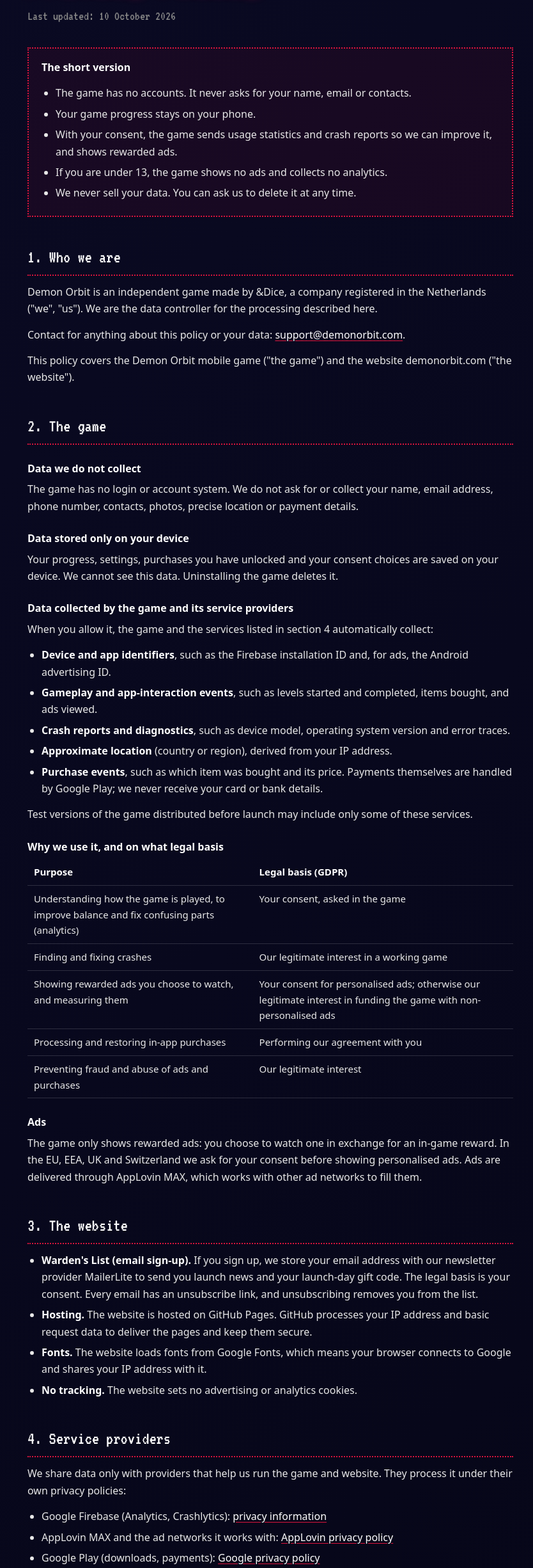
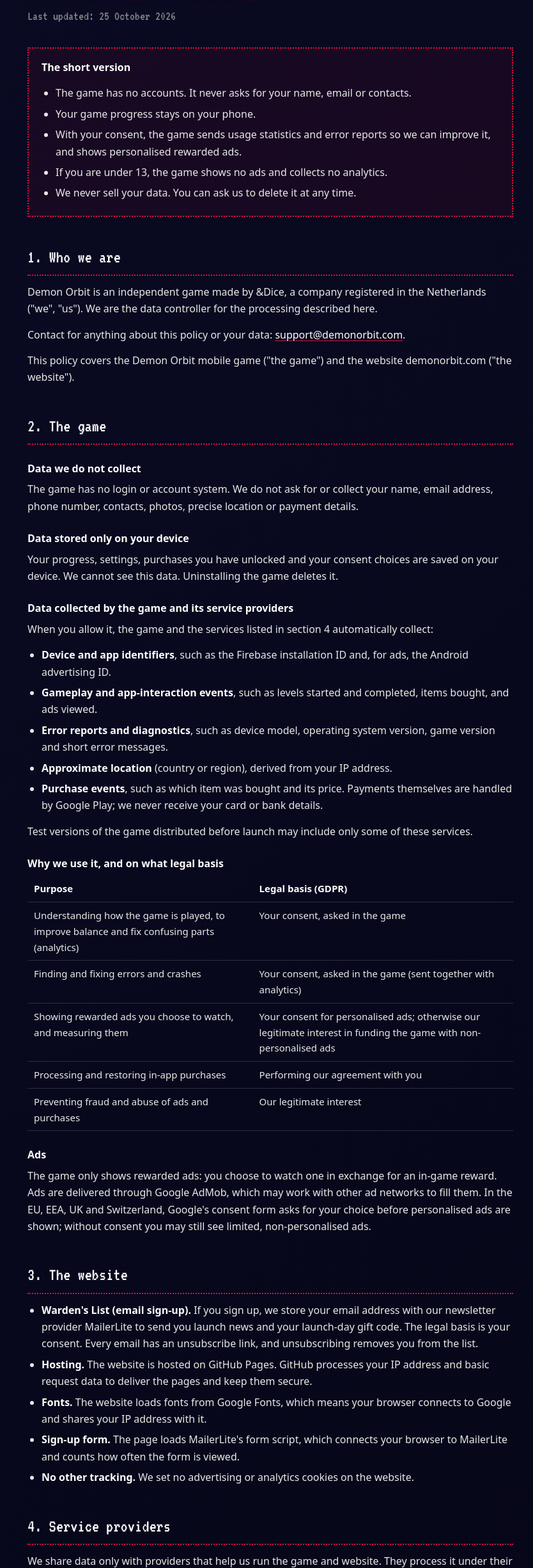
Before and after one commit to NaamHenk/demon-orbit-landing, a plain HTML site: page privacy/index.html in a window 1280 px wide. Shown: the part 155-2605 px from the top of the page at 64% size, without its empty margins (217-1051 px from the left). Drawn offline with Linux system fonts and the light colour scheme.

Commit message:
Privacy policy: name AdMob, drop Crashlytics, cover MailerLite form
The game now serves ads through Google AdMob with Google's consent form, and
error reports go through Firebase Analytics under the analytics consent, so
the AppLovin MAX and Crashlytics references were wrong. The sign-up form's
MailerLite script runs on every visit, so the policy says so.

Co-Authored-By: Claude Opus 5.5 <noreply@anthropic.com>

```diff
--- a/privacy/index.html
+++ b/privacy/index.html
@@ -95,14 +95,14 @@
             <a class="legal-back" href="../">&larr; Back to Demon Orbit</a>
 
             <h1>Privacy Policy</h1>
-            <p class="updated">Last updated: 10 October 2026</p>
+            <p class="updated">Last updated: 25 October 2026</p>
 
             <div class="summary">
                 <p><strong>The short version</strong></p>
                 <ul>
                     <li>The game has no accounts. It never asks for your name, email or contacts.</li>
                     <li>Your game progress stays on your phone.</li>
-                    <li>With your consent, the game sends usage statistics and crash reports so we can improve it, and shows rewarded ads.</li>
+                    <li>With your consent, the game sends usage statistics and error reports so we can improve it, and shows personalised rewarded ads.</li>
                     <li>If you are under 13, the game shows no ads and collects no analytics.</li>
                     <li>We never sell your data. You can ask us to delete it at any time.</li>
                 </ul>
@@ -126,7 +126,7 @@
             <ul>
                 <li><strong>Device and app identifiers</strong>, such as the Firebase installation ID and, for ads, the Android advertising ID.</li>
                 <li><strong>Gameplay and app-interaction events</strong>, such as levels started and completed, items bought, and ads viewed.</li>
-                <li><strong>Crash reports and diagnostics</strong>, such as device model, operating system version and error traces.</li>
+                <li><strong>Error reports and diagnostics</strong>, such as device model, operating system version, game version and short error messages.</li>
                 <li><strong>Approximate location</strong> (country or region), derived from your IP address.</li>
                 <li><strong>Purchase events</strong>, such as which item was bought and its price. Payments themselves are handled by Google Play; we never receive your card or bank details.</li>
             </ul>
@@ -140,7 +140,7 @@
                     </thead>
                     <tbody>
                         <tr><td>Understanding how the game is played, to improve balance and fix confusing parts (analytics)</td><td>Your consent, asked in the game</td></tr>
-                        <tr><td>Finding and fixing crashes</td><td>Our legitimate interest in a working game</td></tr>
+                        <tr><td>Finding and fixing errors and crashes</td><td>Your consent, asked in the game (sent together with analytics)</td></tr>
                         <tr><td>Showing rewarded ads you choose to watch, and measuring them</td><td>Your consent for personalised ads; otherwise our legitimate interest in funding the game with non-personalised ads</td></tr>
                         <tr><td>Processing and restoring in-app purchases</td><td>Performing our agreement with you</td></tr>
                         <tr><td>Preventing fraud and abuse of ads and purchases</td><td>Our legitimate interest</td></tr>
@@ -149,21 +149,22 @@
             </div>
 
             <h3>Ads</h3>
-            <p>The game only shows rewarded ads: you choose to watch one in exchange for an in-game reward. In the EU, EEA, UK and Switzerland we ask for your consent before showing personalised ads. Ads are delivered through AppLovin MAX, which works with other ad networks to fill them.</p>
+            <p>The game only shows rewarded ads: you choose to watch one in exchange for an in-game reward. Ads are delivered through Google AdMob, which may work with other ad networks to fill them. In the EU, EEA, UK and Switzerland, Google's consent form asks for your choice before personalised ads are shown; without consent you may still see limited, non-personalised ads.</p>
 
             <h2>3. The website</h2>
             <ul>
                 <li><strong>Warden's List (email sign-up).</strong> If you sign up, we store your email address with our newsletter provider MailerLite to send you launch news and your launch-day gift code. The legal basis is your consent. Every email has an unsubscribe link, and unsubscribing removes you from the list.</li>
                 <li><strong>Hosting.</strong> The website is hosted on GitHub Pages. GitHub processes your IP address and basic request data to deliver the pages and keep them secure.</li>
                 <li><strong>Fonts.</strong> The website loads fonts from Google Fonts, which means your browser connects to Google and shares your IP address with it.</li>
-                <li><strong>No tracking.</strong> The website sets no advertising or analytics cookies.</li>
+                <li><strong>Sign-up form.</strong> The page loads MailerLite's form script, which connects your browser to MailerLite and counts how often the form is viewed.</li>
+                <li><strong>No other tracking.</strong> We set no advertising or analytics cookies on the website.</li>
             </ul>
 
             <h2>4. Service providers</h2>
             <p>We share data only with providers that help us run the game and website. They process it under their own privacy policies:</p>
             <ul>
-                <li>Google Firebase (Analytics, Crashlytics): <a href="https://firebase.google.com/support/privacy" target="_blank" rel="noopener noreferrer">privacy information</a></li>
-                <li>AppLovin MAX and the ad networks it works with: <a href="https://www.applovin.com/privacy/" target="_blank" rel="noopener noreferrer">AppLovin privacy policy</a></li>
+                <li>Google Firebase Analytics (usage statistics and error reports): <a href="https://firebase.google.com/support/privacy" target="_blank" rel="noopener noreferrer">privacy information</a></li>
+                <li>Google AdMob and its ad partners (ads and the ad consent form): <a href="https://policies.google.com/technologies/partner-sites" target="_blank" rel="noopener noreferrer">how Google uses data from apps</a></li>
                 <li>Google Play (downloads, payments): <a href="https://policies.google.com/privacy" target="_blank" rel="noopener noreferrer">Google privacy policy</a></li>
                 <li>MailerLite (Warden's List): <a href="https://www.mailerlite.com/legal/privacy-policy" target="_blank" rel="noopener noreferrer">MailerLite privacy policy</a></li>
                 <li>GitHub Pages (website hosting): <a href="https://docs.github.com/en/site-policy/privacy-policies/github-general-privacy-statement" target="_blank" rel="noopener noreferrer">GitHub privacy statement</a></li>
@@ -175,15 +176,14 @@
 
             <h2>5. How long we keep data</h2>
             <ul>
-                <li>Analytics data: up to 14 months, then deleted automatically.</li>
-                <li>Crash reports: up to 90 days.</li>
+                <li>Analytics data, including error reports: up to 14 months, then deleted automatically.</li>
                 <li>Warden's List email addresses: until you unsubscribe.</li>
                 <li>Game progress: on your device only, until you uninstall the game.</li>
             </ul>
 
             <h2>6. Your choices and rights</h2>
             <ul>
-                <li><strong>Change your consent</strong> for analytics and personalised ads at any time in the game's Settings.</li>
+                <li><strong>Change your consent</strong> for analytics at any time in the game's Settings. Where the law requires it, Settings also has an "Ad privacy choices" button to change your ad consent.</li>
                 <li><strong>Reset your advertising ID</strong> or opt out of personalised ads in your Android settings.</li>
                 <li><strong>Leave the Warden's List</strong> with the unsubscribe link in any email.</li>
             </ul>
```
